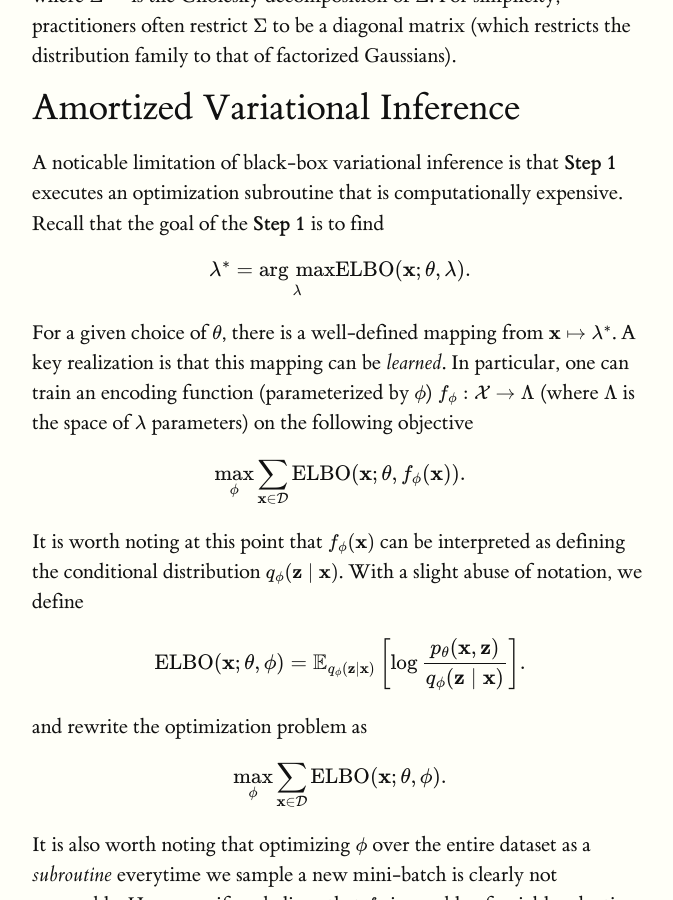
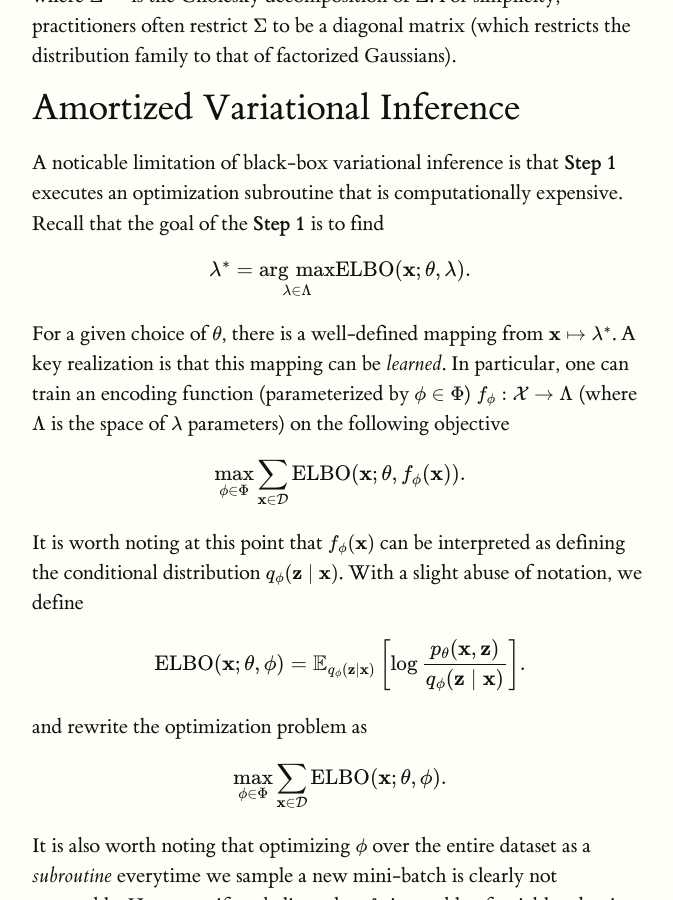
Before and after one commit to deepgenerativemodels/notes, a Jekyll site: the page built from vae/index.md, in a window 1280 px wide and 900 px high, scrolled down 7226 px. Shown: the whole window, without its empty margins (128-801 px from the left). Built offline with Jekyll 4.4.1, drawn with Linux system fonts in a browser that asks for light colours; formulas are drawn with MathJax 3.

Commit message:
revised vae, first draft flow, gan

```diff
--- a/vae/index.md
+++ b/vae/index.md
@@ -254,15 +254,15 @@ Amortized Variational Inference
 A noticable limitation of black-box variational inference is that **Step 1** executes an optimization subroutine that is computationally expensive. Recall that the goal of the **Step 1** is to find
 {% math %}
 \begin{align}
-    \lambda^* = \argmax_{\lambda} \ELBO(\bx; \theta, \lambda).
+    \lambda^* = \argmax_{\lambda\in \Lambda} \ELBO(\bx; \theta, \lambda).
 \end{align}
 {% endmath %}
-For a given choice of $$\theta$$, there is a well-defined mapping from $$\bx \mapsto \lambda^\ast$$. A key realization is that this mapping can be *learned*. In particular, one can train an encoding function (parameterized by $$\phi$$) $$f_\phi: \X \to \Lambda$$
+For a given choice of $$\theta$$, there is a well-defined mapping from $$\bx \mapsto \lambda^\ast$$. A key realization is that this mapping can be *learned*. In particular, one can train an encoding function (parameterized by $$\phi \in \Phi$$) $$f_\phi: \X \to \Lambda$$
 (where $$\Lambda$$ is the space of $$\lambda$$ parameters)
 on the following objective
 {% math %}
 \begin{align}
-    \max_{\phi} \sum_{\bx \in \D} \ELBO(\bx; \theta, f_\phi(\bx)).
+    \max_{\phi \in \Phi} \sum_{\bx \in \D} \ELBO(\bx; \theta, f_\phi(\bx)).
 \end{align}
 {% endmath %}
 It is worth noting at this point that $$f_\phi(\bx)$$ can be interpreted as defining the conditional distribution $$q_\phi(\bz \giv \bx)$$. With a slight abuse of notation, we define
@@ -274,7 +274,7 @@ It is worth noting at this point that $$f_\phi(\bx)$$ can be interpreted as defi
 and rewrite the optimization problem as
 {% math %}
 \begin{align}
-    \max_{\phi} \sum_{\bx \in \D} \ELBO(\bx; \theta, \phi).
+    \max_{\phi \in \Phi} \sum_{\bx \in \D} \ELBO(\bx; \theta, \phi).
 \end{align}
 {% endmath %}
 It is also worth noting that optimizing $$\phi$$ over the entire dataset as a *subroutine* everytime we sample a new mini-batch is clearly not reasonable. However, if we believe that $$f_\phi$$ is capable of quickly adapting to a close-enough approximation of $$\lambda^\ast$$ given the current choice of $$\theta$$, then we can interleave the optimization $$\phi$$ and $$\theta$$. The yields the following procedure, where for each mini-batch $$\M = \set{\bx^{(1)}, \ldots, \bx^{(m)}}$$, we perform the following two updates jointly
```
